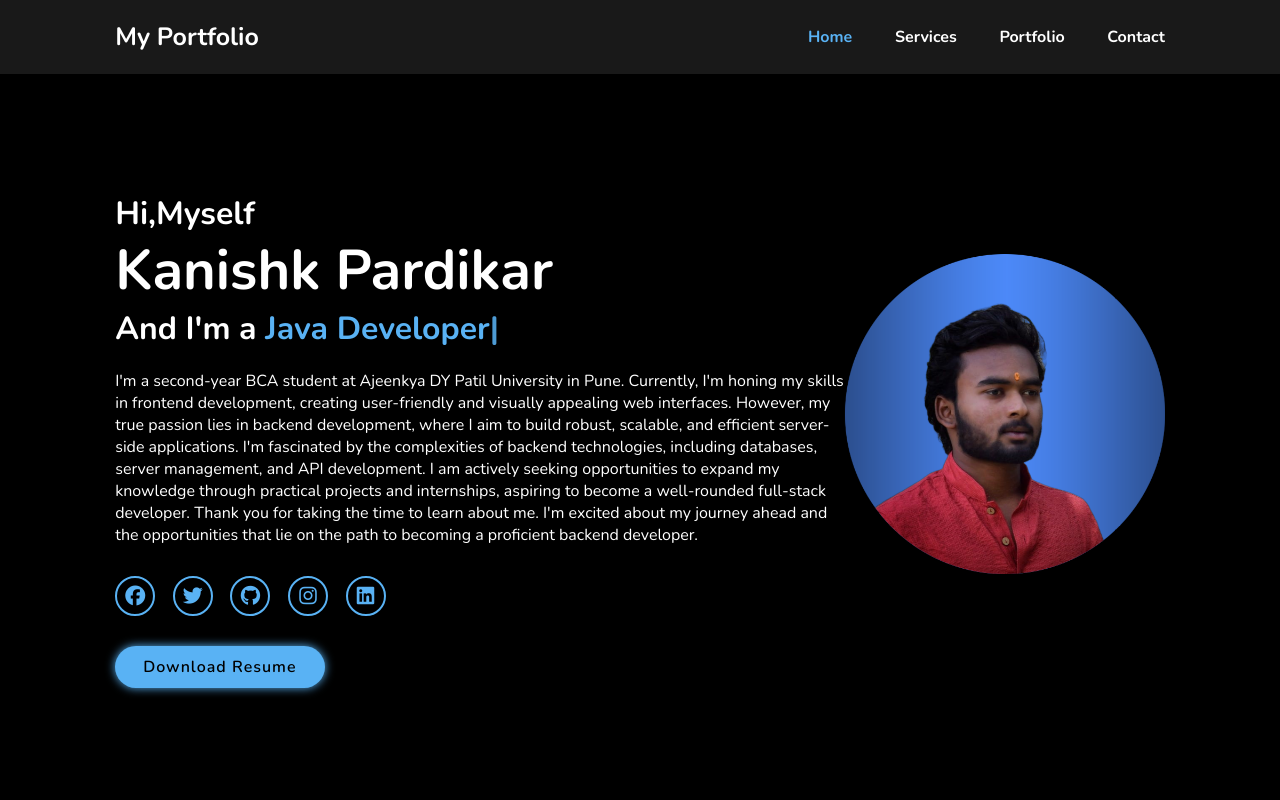
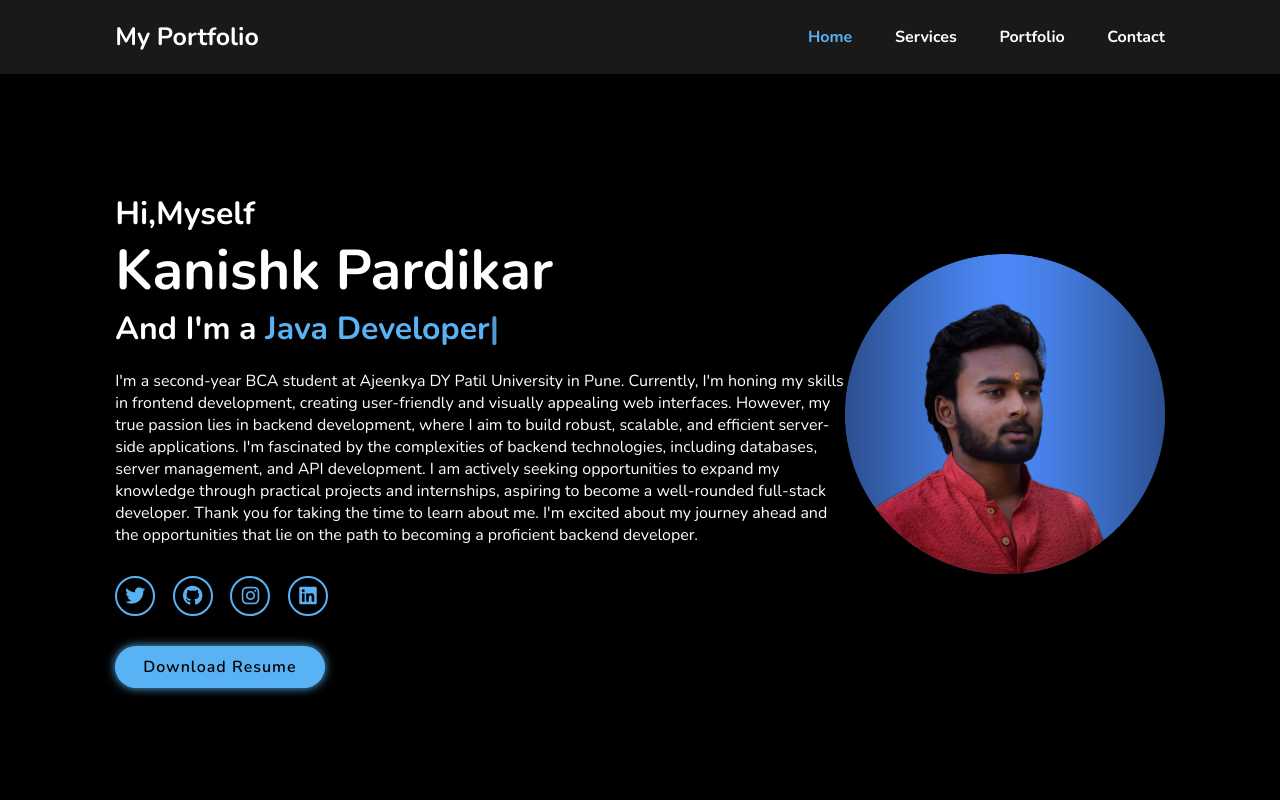
Before and after one commit to Kanishk414/Project-3_Portfolio-Website, a website: page index.html in a window 1280 px wide. Shown: the top 800 px of the page. Drawn offline with nearby package versions, Linux system fonts and the light colour scheme.

Commit message:
Update index.html
removing facebook social media icon

```diff
--- a/index.html
+++ b/index.html
@@ -38,7 +38,6 @@
 
                 Thank you for taking the time to learn about me. I'm excited about my journey ahead and the opportunities that lie on the path to becoming a proficient backend developer.</p>
             <div class="social-media">
-                <a href="#"><i class="fa-brands fa-facebook"></i></a>
                 <a href="#"><i class="fa-brands fa-twitter"></i></a>
                 <a href="#"><i class="fa-brands fa-github"></i></a>
                 <a href="#"><i class="fa-brands fa-instagram"></i></a>
```
